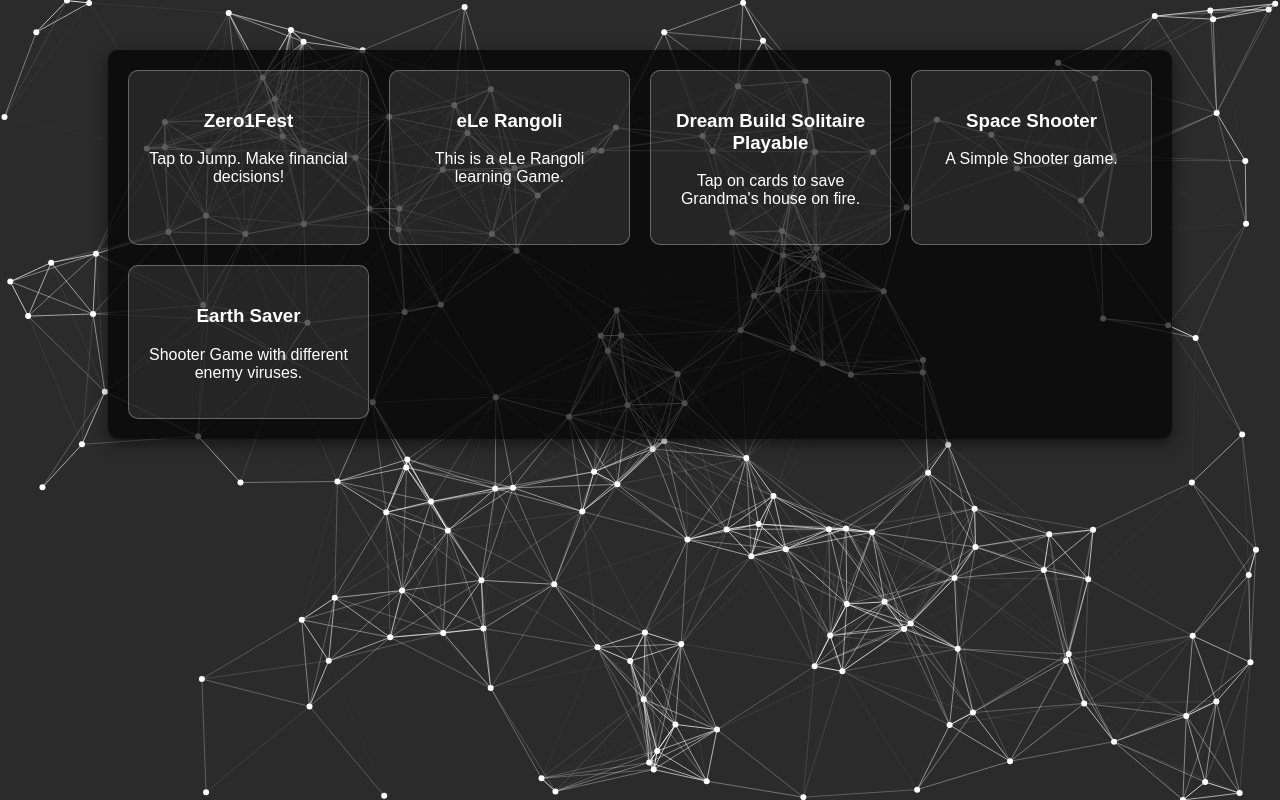
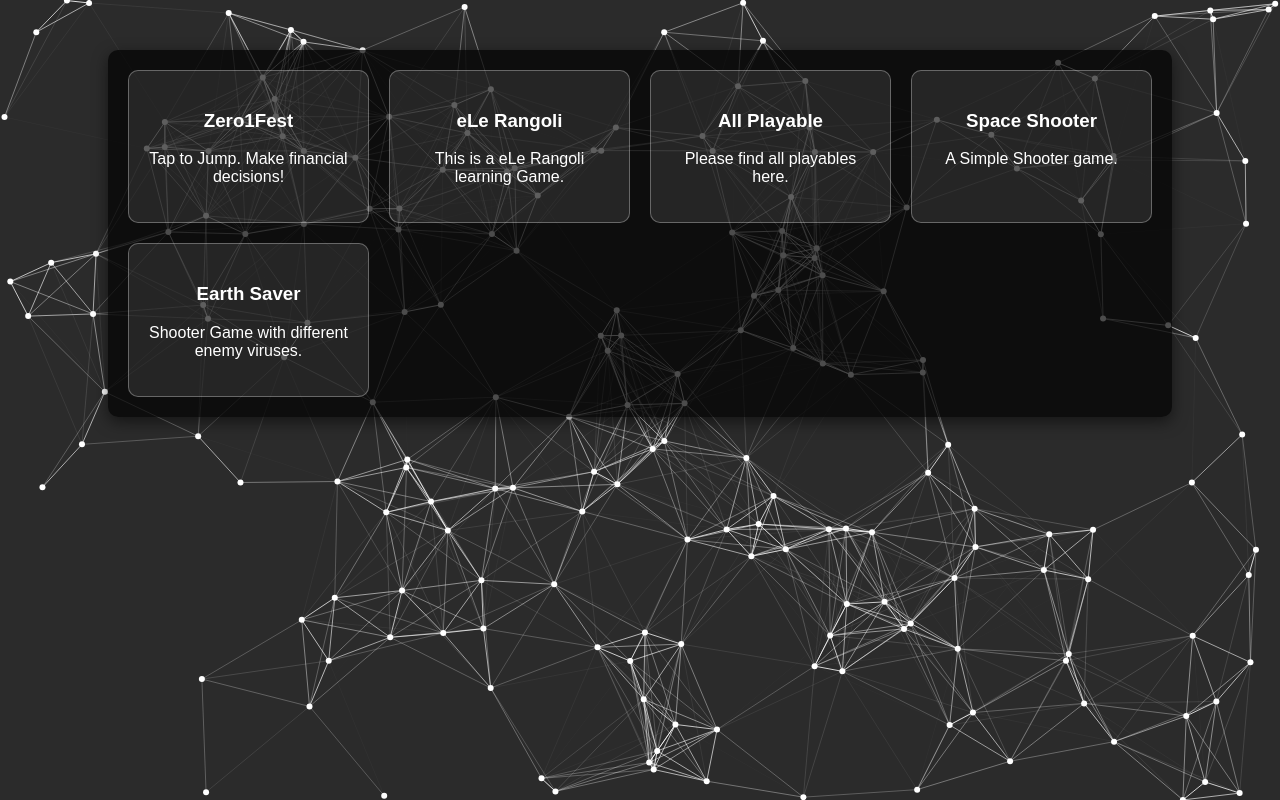
Before and after one commit to arpita-ak/arpita-ak.github.io, a plain HTML site: page index.html in a window 1280 px wide. Drawn offline with Linux system fonts and the light colour scheme.

Commit message:
Update index.html

```diff
--- a/index.html
+++ b/index.html
@@ -69,8 +69,8 @@
         <p>This is a eLe Rangoli learning Game.</p>
     </div>
     <div class="project">
-        <h3><a href="DreamBuildSoltaire.html">Dream Build Solitaire Playable</a></h3>
-        <p>Tap on cards to save Grandma's house on fire.</p>
+        <h3><a href="playables.html">All Playable</a></h3>
+        <p>Please find all playables here.</p>
     </div>
     <div class="project">
         <h3><a href="SpaceShooter/spaceshooter.html">Space Shooter</a></h3>
```
